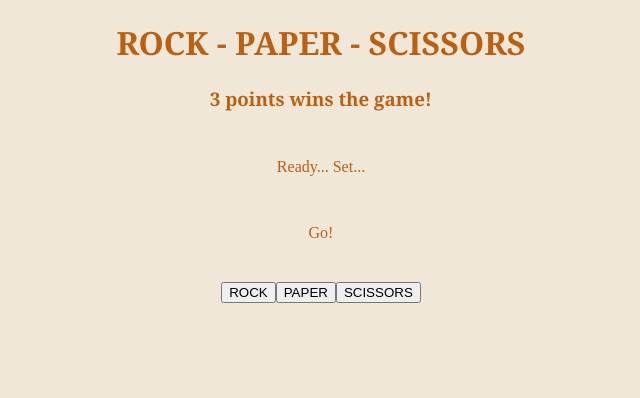
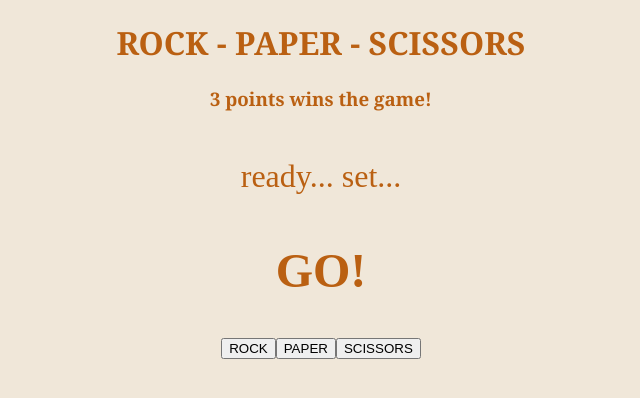
Before and after one commit to JLopez-W/rock-paper-scissors, a plain HTML site: page index.html in a window 1280 px wide. Shown: the whole page, without its empty margins (319-959 px from the left). Drawn offline with Linux system fonts and the light colour scheme.

Commit message:
Change size of 'ready,set,go' text

```diff
--- a/javascript.js
+++ b/javascript.js
@@ -3,14 +3,14 @@ const items = ['ROCK','PAPER','SCISSORS'];
 const buttons = document.querySelectorAll('button');
 const gameButtons = document.querySelector('#gameButtons')
 const scoreDisplay = document.querySelector('#scoreDisplay');
-scoreDisplay.textContent = 'Ready... ' + ' ' + 'Set...'
+scoreDisplay.textContent = 'ready... ' + ' ' + 'set...'
 
 
 const container = document.querySelector('#container');
 const results = document.createElement('div');
 results.classList.add('results');
 container.insertBefore(results, gameButtons);
-results.textContent = 'Go!';
+results.textContent = 'GO!';
 
 const reset = document.createElement('div');
 reset.setAttribute('id', 'reset');
--- a/styles.css
+++ b/styles.css
@@ -26,8 +26,15 @@ h1, h3 {
 
 .results{
     padding: 20px;
+    font-size: 3rem;
+    font-weight: bold;
 }
 
 #gameButtons {
     padding-top: 20px;
 }
+
+#scoreDisplay {
+    font-size: 2rem;
+
+}
```
